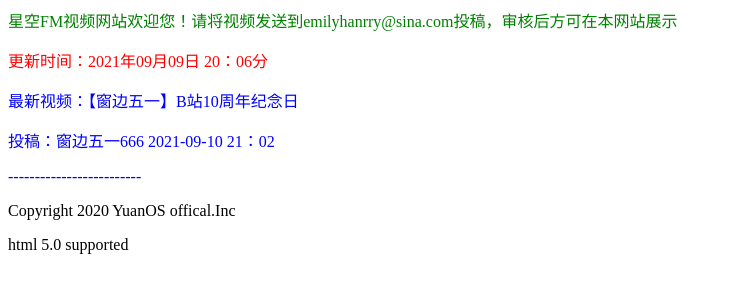
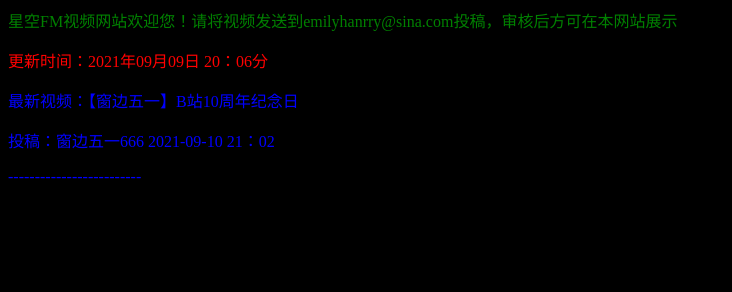
Before and after one commit to starsfm/starsfm.github.io, a plain HTML site: page index.html in a window 1280 px wide. Shown: the whole page, without its empty margins (0-732 px from the left). Drawn offline with Linux system fonts and the light colour scheme.

Commit message:
Update index.html

```diff
--- a/index.html
+++ b/index.html
@@ -6,3 +6,4 @@
 <title>星空FM</title>
 <p><font color="black">Copyright 2020 YuanOS offical.Inc</p>
 <p>html 5.0 supported</p>
+<body bgcolor="#000000">
```
